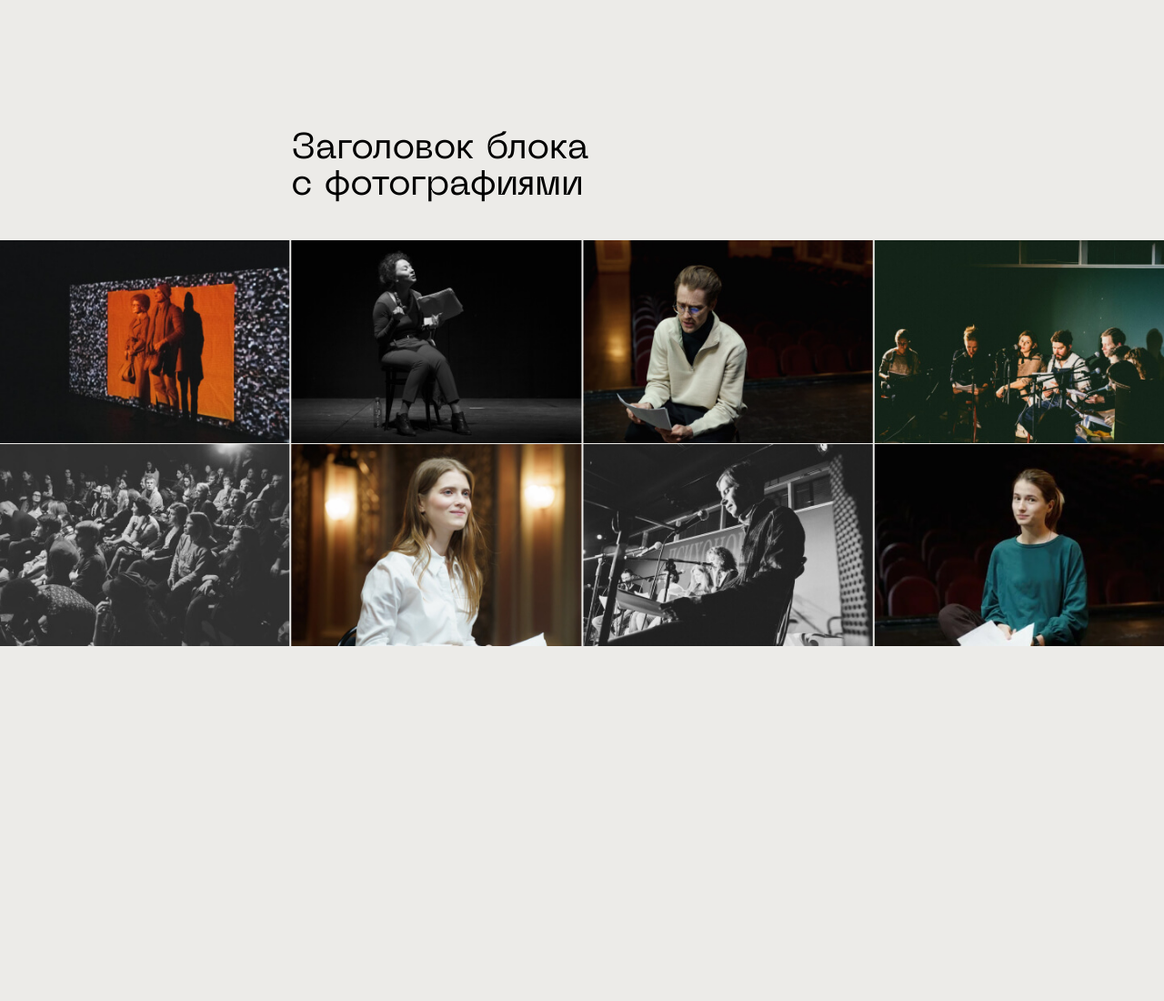
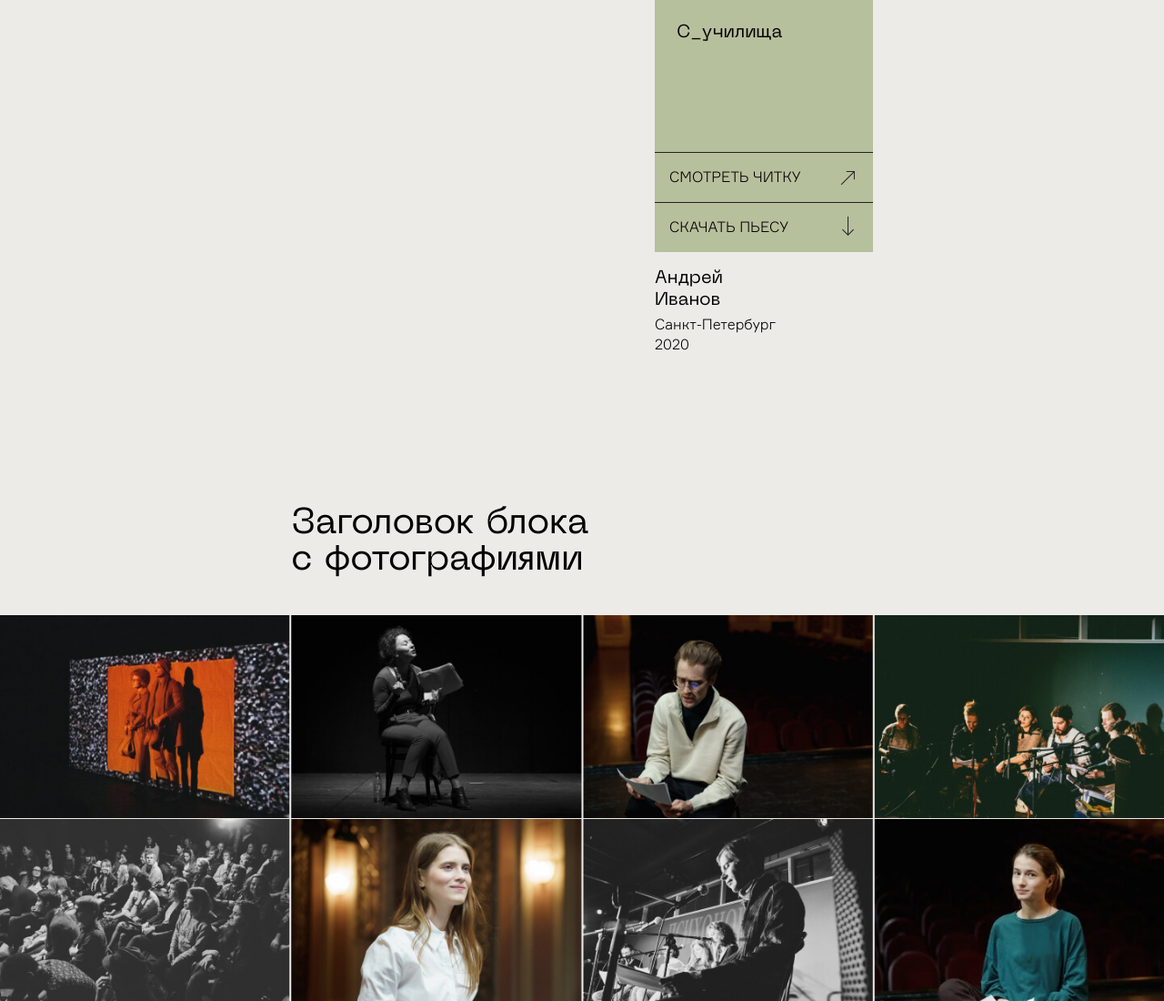
Before and after one commit to DimDimShishkov/Lubimovka, a plain HTML site: page index.html in a window 1280 px wide. Shown: the top 1100 px of the page at 91% size. Before the commit the page ends 934 px from the top, so only its background shows below. Drawn offline with Linux system fonts and the light colour scheme.

Commit message:
feat: basic static  layout

```diff
--- a/index.html
+++ b/index.html
@@ -10,6 +10,26 @@
     <header class="header"></header>
 
     <main class="main">
+      <section class="readings">
+        <div class="readings__container">
+          <div class = "readings__play">С_училища</div>
+          <div class = "readings__watch">
+            <p>смотреть читку</p>
+            <a class="readings__watch-link" href="#">
+            </a>
+          </div>
+          <div class = "readings__download">
+            <p>скачать пьесу</p>
+            <a class="readings__download-link" href="#">
+            </a>
+          </div>
+          <p class="readings__name">Андрей
+Иванов</p>
+          <p class="readings__city-year">Санкт-Петербург
+2020
+          </p>
+        </div>
+      </section>
       <section class="photos">
         <h4 class="photos__description">Заголовок блока
 с фотографиями</h4>
--- a/pages/index.css
+++ b/pages/index.css
@@ -69,3 +69,132 @@
 .photos__item {
   width: 100%;
 }
+
+
+/* Блок 4 */
+.readings__container {
+  width: 240px;
+  height: 412px;
+  display: flex;
+  flex-direction: column;
+  margin-left: 720px;
+}
+
+@media screen and (max-width: 800px) {
+  .readings__container {
+    width: 244px;
+    height: 341px;
+  }
+}
+
+@media screen and (max-width: 800px) {
+  .readings__container::before {
+    content: "Почитать пьесу";
+    font-family: 'Neue Machina';
+    font-size: 28px;
+    font-weight: normal;
+    line-height: 1.14;
+    text-transform: none;
+  }
+}
+
+.readings__play {
+  border-bottom: 1px solid #242424;
+  background-color: #B7C09D;
+  height: 187px;
+  font-family: "Neue Machina";
+  font-weight: 400;
+  font-size: 20px;
+  line-height: 1.2;
+  letter-spacing: -1%;
+  padding: 24px 0 0 24px;
+}
+
+.readings__watch {
+  border-bottom: 1px solid #242424;
+  padding-left: 16px;
+  display: flex;
+  align-items: center;
+  justify-content: space-between;
+  background-color: #B7C09D;
+  font-family: "FormularLight";
+  text-transform: uppercase;
+  font-weight: 300;
+  font-size: 16px;
+  line-height: 1.37;
+}
+
+.readings__download {
+  padding-left: 16px;
+  display: flex;
+  justify-content: space-between;
+  align-items: center;
+  background-color: #B7C09D;
+  font-family: "FormularLight";
+  text-transform: uppercase;
+  font-weight: 300;
+  font-size: 16px;
+  line-height: 1.37;
+}
+
+.readings__watch:hover {
+  background-color: #242424;
+  color: #fff;
+  cursor: pointer;
+}
+
+.readings__download:hover {
+  background-color: #242424;
+  color: #fff;
+  cursor: pointer;
+}
+
+.readings__name {
+  padding: 0;
+  margin: 0;
+  white-space: pre;
+  font-family: "Neue Machina";
+  font-weight: 400;
+  font-size: 20px;
+  line-height: 1.2;
+  letter-spacing: -1%;
+  padding-top: 17px;
+}
+
+.readings__city-year {
+  padding: 0;
+  margin: 0;
+  white-space: pre;
+  font-family: "FormularLight";
+  font-weight: 300;
+  font-size: 16px;
+  line-height: 1.37;
+  letter-spacing: -1%;
+  padding-top: 4px;
+}
+
+
+.readings__watch-link {
+  display: block;
+  margin-right: 15px;
+  width: 25px;
+  height: 25px;
+  background-image: url(../images/arrow-45.svg);
+}
+
+.readings__watch-link:hover {
+  filter: invert(1);
+}
+
+.readings__download-link:hover {
+  filter: invert(1);
+}
+
+
+.readings__download-link {
+  display: block;
+  margin-right: 15px;
+  width: 25px;
+  height: 25px;
+  background-image: url(../images/arrow-down.svg);
+}
```
Also changed, not shown: images/arrow-45.svg (added), images/arrow-down.svg (added).
